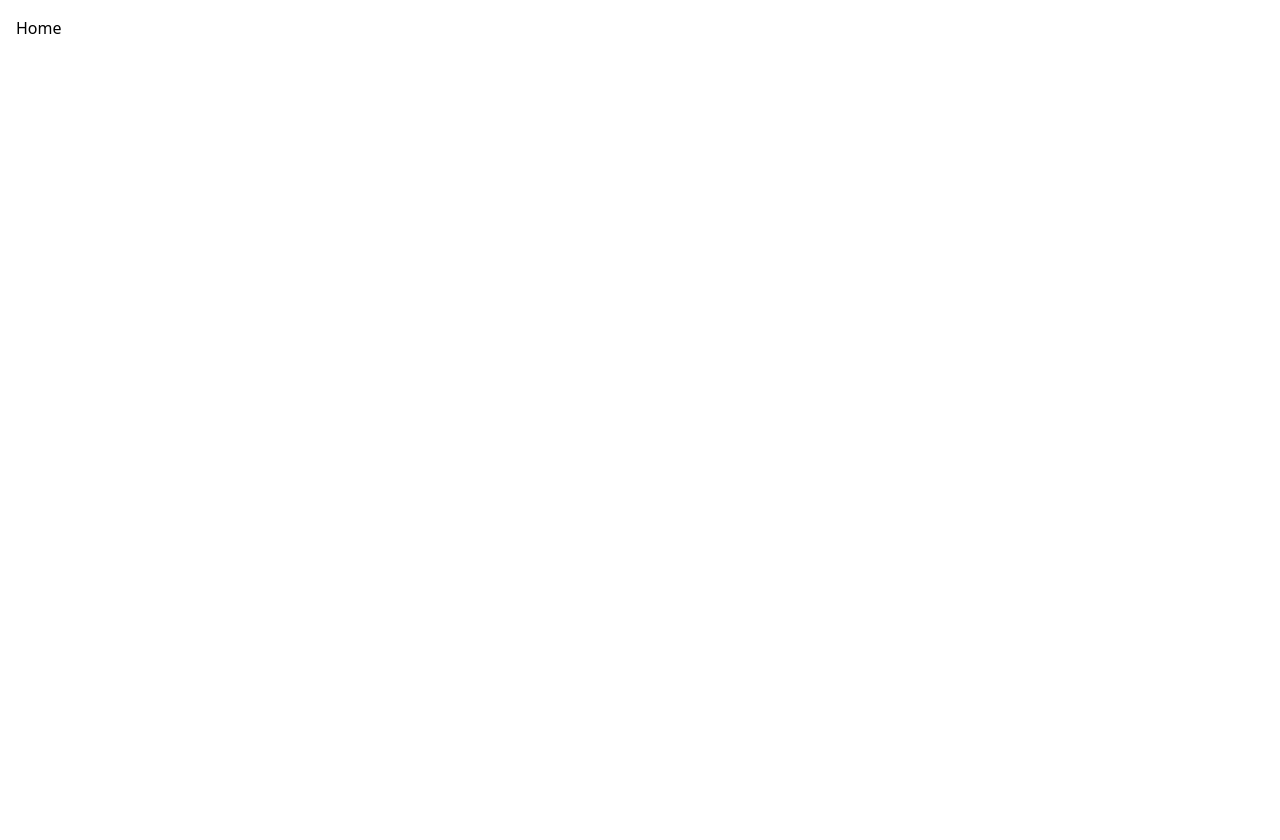
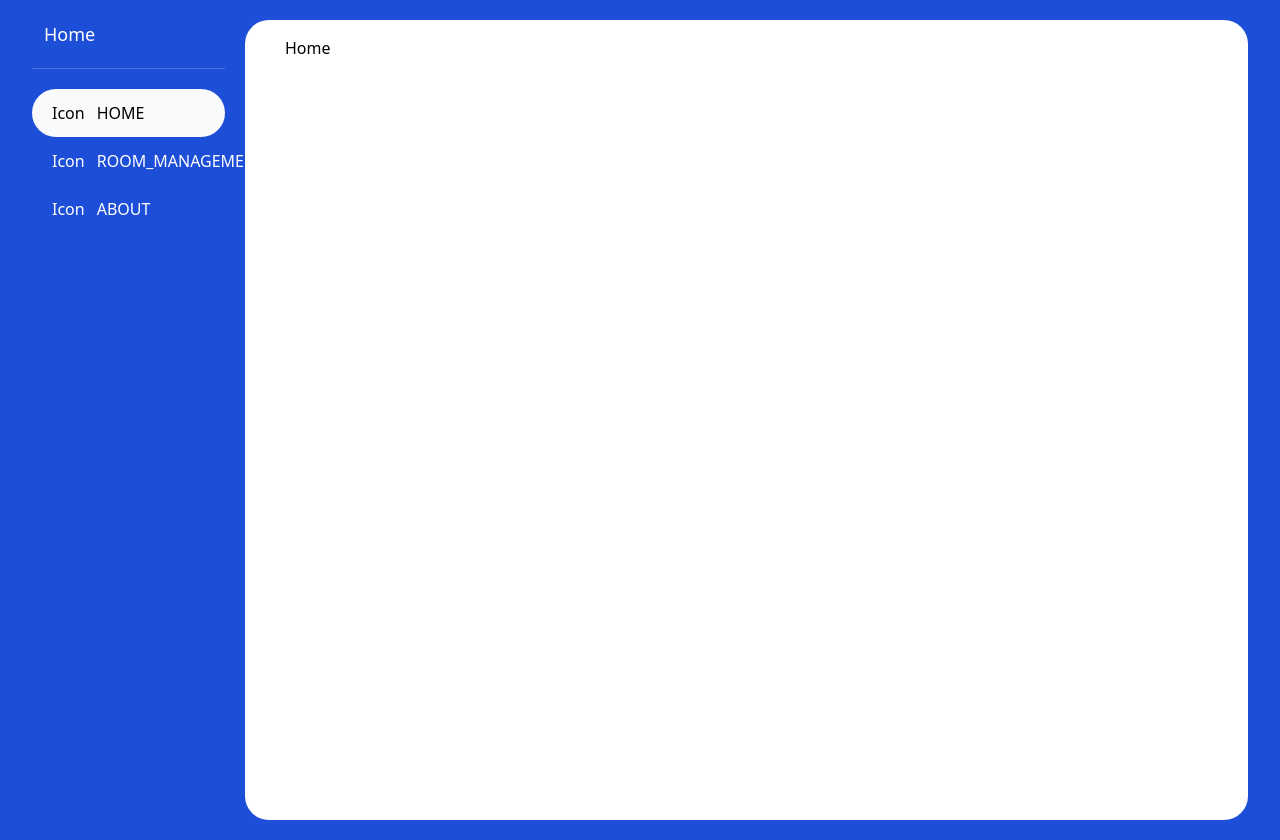
Before and after one commit to lhtrung307/pet-hotel, a React (Create React App) app: page / in a window 1280 px wide. Before the commit the page ends 800 px from the top, so only its background shows below. Built offline with nearby package versions, Linux system fonts and the light colour scheme.

Commit message:
Create simple layout and side bar menu. Create simple input component.

```diff
--- a/src/App.tsx
+++ b/src/App.tsx
@@ -2,10 +2,12 @@ import React, { Suspense } from "react";
 import { BrowserRouter as Router, Switch, Route } from "react-router-dom";
 import { routes } from "routes";
 import Spinner from "components/spinner/Spinner";
+import Layout from "Layout";
 
 function App(): React.ReactElement {
   return (
     <Router>
+      <Layout>
         <Suspense fallback={<Spinner />}>
           <Switch>
             {routes.map(
@@ -17,6 +19,7 @@ function App(): React.ReactElement {
             )}
           </Switch>
         </Suspense>
+      </Layout>
     </Router>
   );
 }
--- /dev/null
+++ b/src/Layout.tsx
@@ -0,0 +1,39 @@
+import React, { ReactElement, ReactNode } from "react";
+import { Link, NavLink } from "react-router-dom";
+import { routes } from "routes";
+
+interface IProps {
+  children: ReactNode;
+}
+
+function Layout({ children }: IProps): ReactElement {
+  return (
+    <div className="flex bg-blue-700 px-8 py-5">
+      <nav className="pr-5 pb-16 overflow-x-hidden w-64">
+        <Link to="/">
+          <span className="block text-lg text-white ml-3">Home</span>
+        </Link>
+        <div className="border-t border-gray-300 border-opacity-25 my-5"></div>
+        <div className="text-white">
+          {routes.map(({ path, exact, pathName, icon }) => (
+            <NavLink
+              key={pathName}
+              to={path}
+              exact={exact}
+              activeClassName="side-menu--active"
+              className="side-menu"
+            >
+              <div className="rounded-l-full">{icon}</div>
+              <div className="ml-3">{pathName}</div>
+            </NavLink>
+          ))}
+        </div>
+      </nav>
+      <div className="bg-white rounded-3xl w-full px-6 min-h-screen">
+        {children}
+      </div>
+    </div>
+  );
+}
+
+export default Layout;
--- a/src/routes.ts
+++ b/src/routes.ts
@@ -7,6 +7,7 @@ interface RouteObject {
   path: string;
   exact?: boolean;
   pathName: string;
+  icon: string;
   component: React.LazyExoticComponent<() => ReactElement>;
 }
 
@@ -15,11 +16,20 @@ export const routes: RouteObject[] = [
     path: "/",
     exact: true,
     pathName: "HOME",
+    icon: "Icon",
     component: Home
+  },
+  {
+    path: "/rooms",
+    exact: true,
+    icon: "Icon",
+    pathName: "ROOM_MANAGEMENT",
+    component: About
   },
   {
     path: "/about",
     exact: true,
+    icon: "Icon",
     pathName: "ABOUT",
     component: About
   }
--- a/src/styles/tailwind.css
+++ b/src/styles/tailwind.css
@@ -1,3 +1,22 @@
 @tailwind base;
 @tailwind components;
 @tailwind utilities;
+@tailwind screens;
+
+.side-menu {
+  @apply flex;
+  @apply items-center;
+  @apply h-12;
+  @apply relative;
+  @apply pl-5;
+  @apply rounded-full;
+}
+
+.side-menu:not(.side-menu--active):hover {
+  @apply bg-blue-600;
+}
+
+.side-menu--active {
+  @apply bg-gray-50;
+  @apply text-black;
+}
```
Also changed, not shown: src/components/input/Input.tsx (added, +33 -0 lines), src/index.css. Lines whose indentation alone changed are shown as unchanged.
